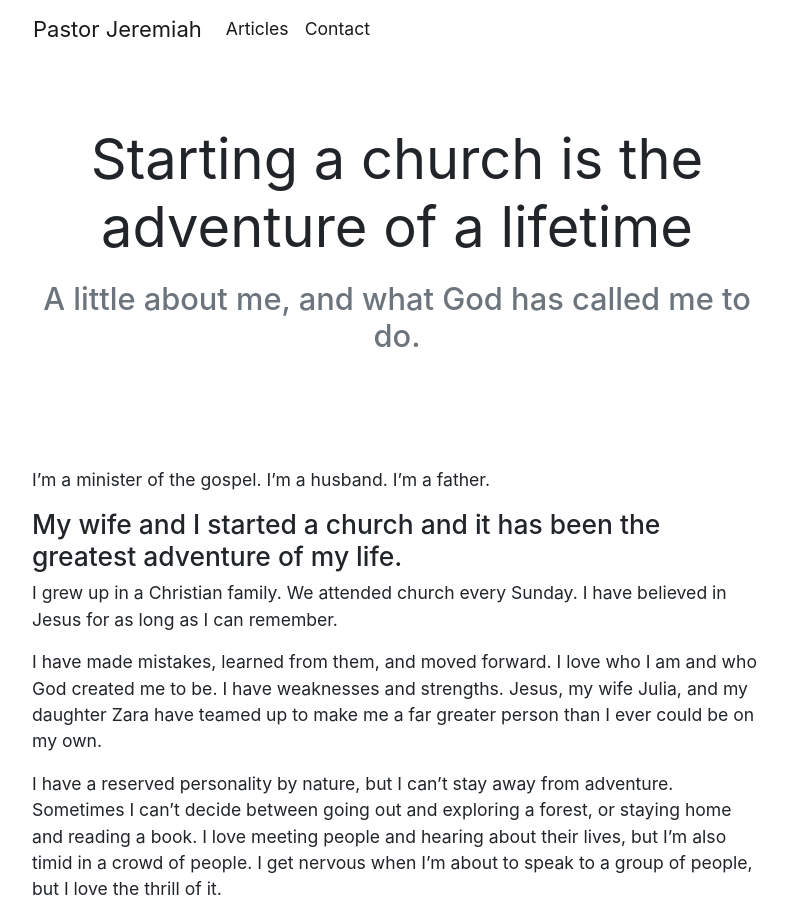
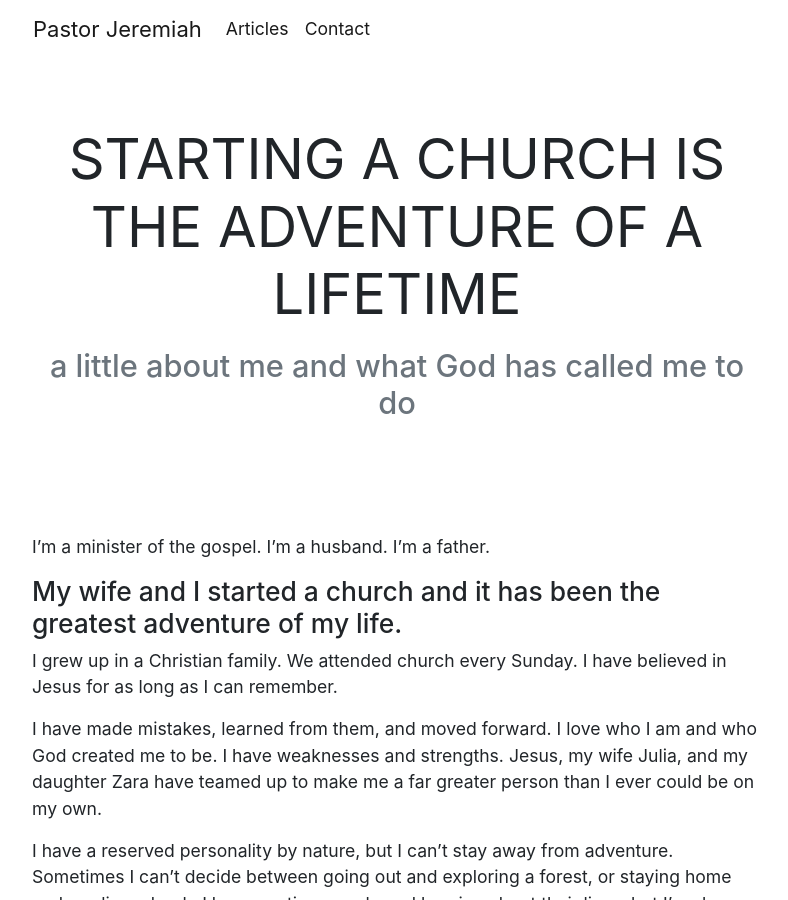
Before and after one commit to jmofyi/pastorjeremiah, a Jekyll site: the page built from _posts/2019-02-22-starting-a-church-is-the-adventure-of-a-lifetime.md, in a window 1280 px wide and 900 px high. Shown: the whole window, without its empty margins (243-1031 px from the left). Built offline with Jekyll 4.4.1, drawn with Linux system fonts in a browser that asks for light colours; part of the change alters nothing that is shown.

```diff
--- a/_posts/2019-02-22-starting-a-church-is-the-adventure-of-a-lifetime.md
+++ b/_posts/2019-02-22-starting-a-church-is-the-adventure-of-a-lifetime.md
@@ -1,11 +1,12 @@
 ---
-title: Starting a church is the adventure of a lifetime
-description: A little about me, and what God has called me to do.
+title: STARTING A CHURCH IS THE ADVENTURE OF A LIFETIME
+description: a little about me and what God has called me to do
 image: ''
 tags:
 - being called
-date: 2019-02-18 00:00:00 -0500
+date: 2019-02-18 05:00:00 +0000
 layout: post
+
 ---
 I’m a minister of the gospel. I’m a husband. I’m a father.
 
```
